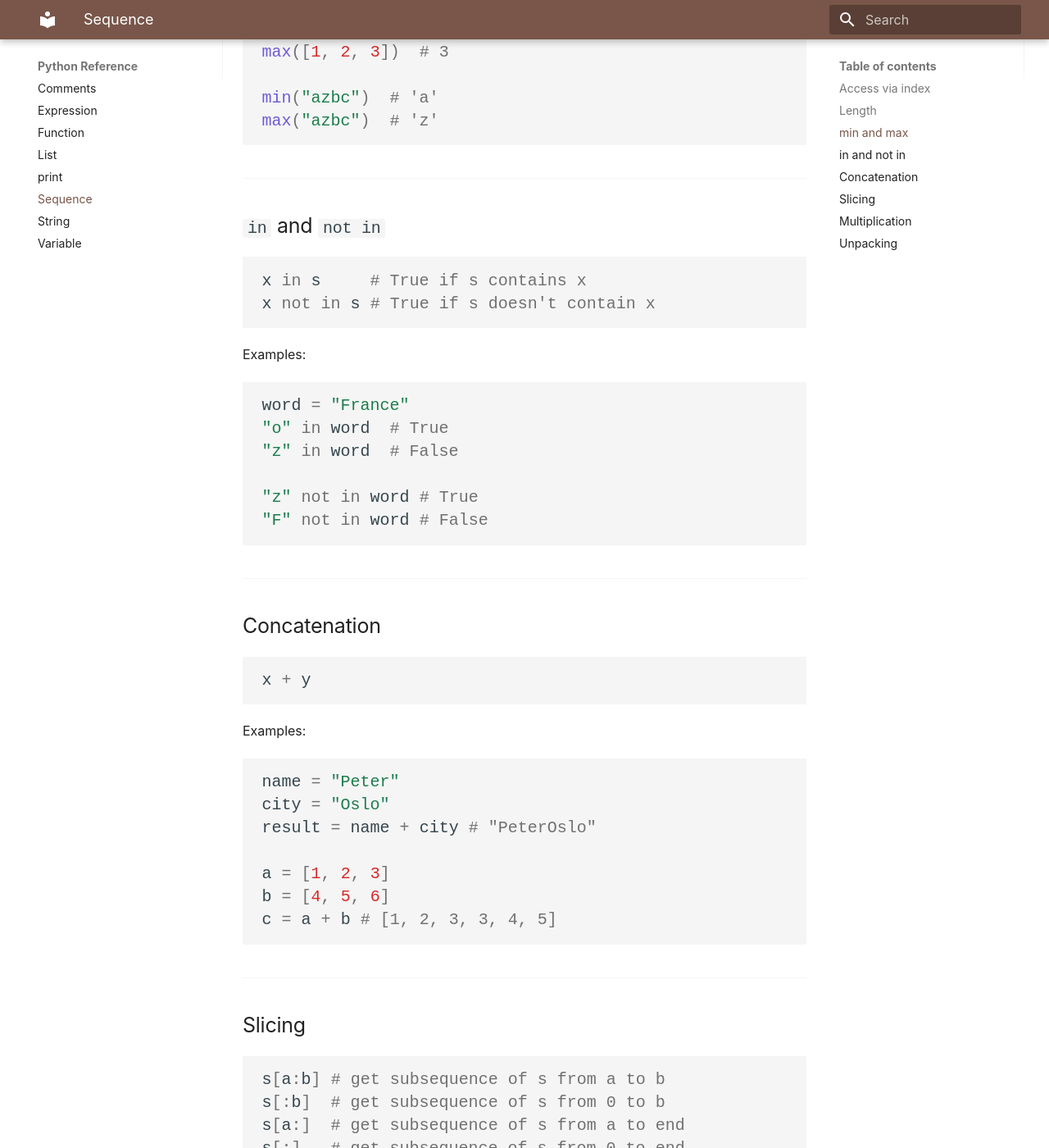
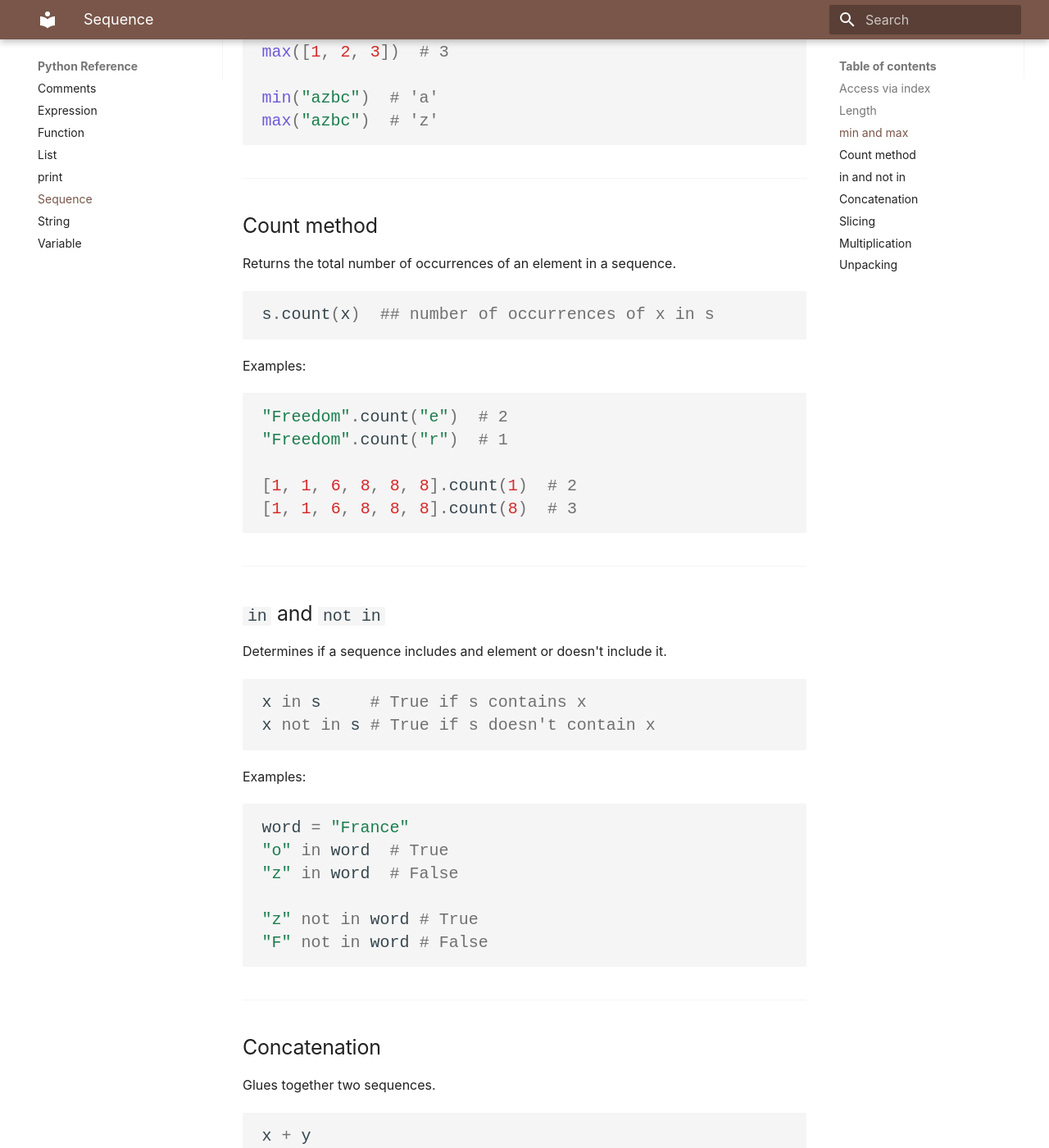
Before and after one commit to serhii73/python-reference, an MkDocs documentation site: the page built from docs/sequence.md, in a window 1280 px wide and 1400 px high, scrolled down 1710 px. Shown: the whole window at 82% size. Built offline with MkDocs 1.6.1 and Material for MkDocs 9.7.7, drawn with Linux system fonts in a browser that asks for light colours; some of the changed text lies outside the part shown.

Commit message:
update sequences

````diff
--- a/docs/sequence.md
+++ b/docs/sequence.md
@@ -11,7 +11,7 @@ Most sequence types in Python support the following basic sequence operations:
 
 ## Access via index
 
-Indexes start with 0.
+Get element by its position (index). Indexes start with 0.
 
 ```python
 s[n] # access nth element of s
@@ -29,7 +29,7 @@ Examples:
 
 ## Length
 
-Length is another word for *size*.
+Length is another word for size. Lengths start with 1, unlike indexes.
 
 ```python
 len(s)  # length of s
@@ -64,8 +64,27 @@ min("azbc")  # 'a'
 max("azbc")  # 'z'
 ```
 
+## Count method
+
+Returns the total number of occurrences of an element in a sequence.
+
+```python
+s.count(x)  ## number of occurrences of x in s
+```
+
+Examples:
+
+```python
+"Freedom".count("e")  # 2
+"Freedom".count("r")  # 1
+
+[1, 1, 6, 8, 8, 8].count(1)  # 2
+[1, 1, 6, 8, 8, 8].count(8)  # 3
+```
 
 ## `in` and `not in`
+
+Determines if a sequence includes and element or doesn't include it.
 
 ```python
 x in s     # True if s contains x
@@ -85,6 +104,8 @@ word = "France"
 
 ## Concatenation
 
+Glues together two sequences.
+
 ```python
 x + y
 ```
@@ -121,13 +143,14 @@ Examples:
 [0, 1, 2, 3, 4][1:3]   # [1, 2]
 [0, 1, 2, 3, 4][2:5]   # [2, 3, 4]
 
-
 "France"[:3]   # "Fra"
 "France"[2:]   # "ance"
 "France"[:]   # "France"
 ```
 
 ## Multiplication
+
+Produces a repeated sequence.
 
 ```python
 s * n  # make n copies of s
````
Also changed, not shown: other parts of docs/sequence.md (+2 -1 lines).
